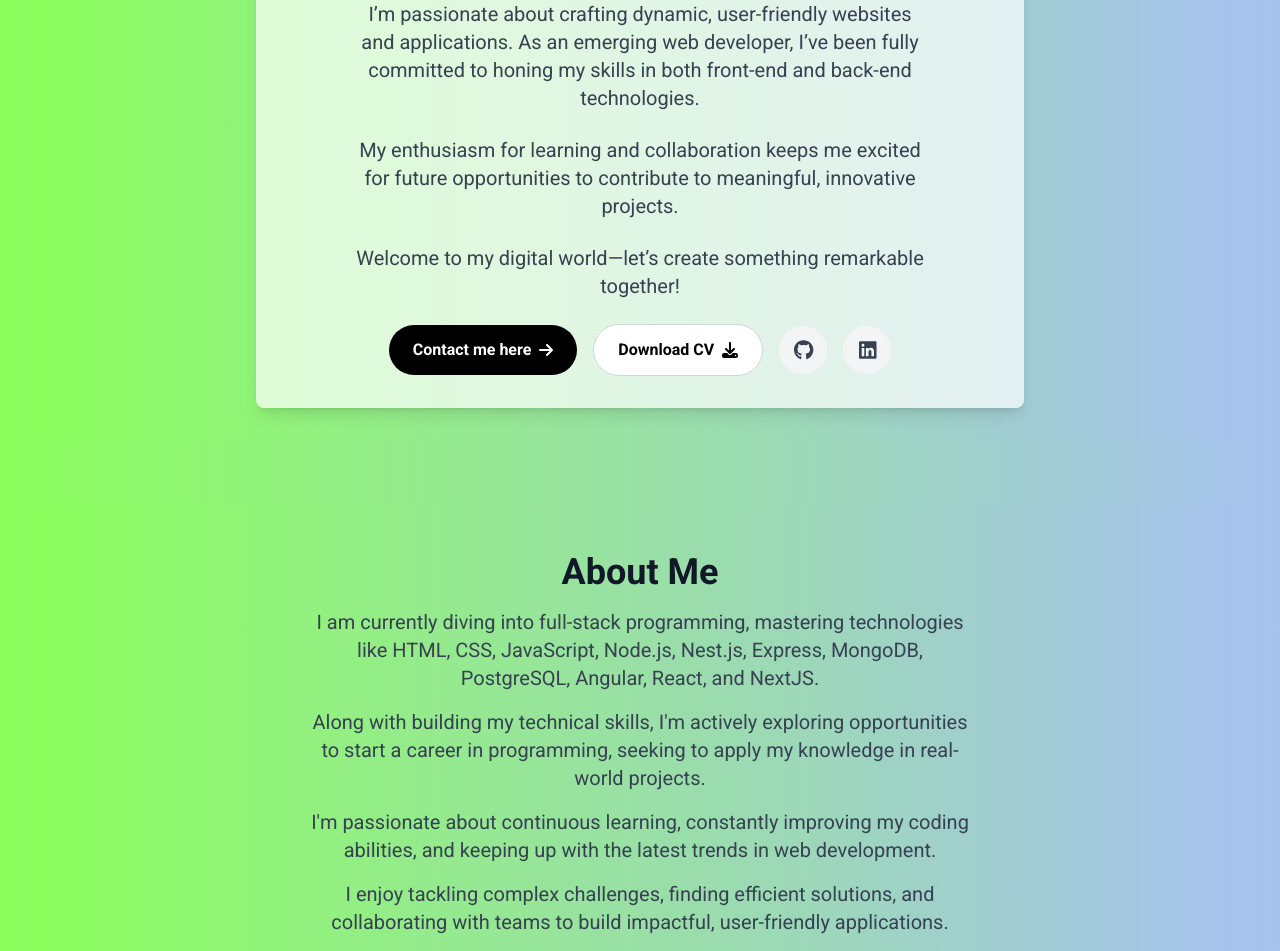
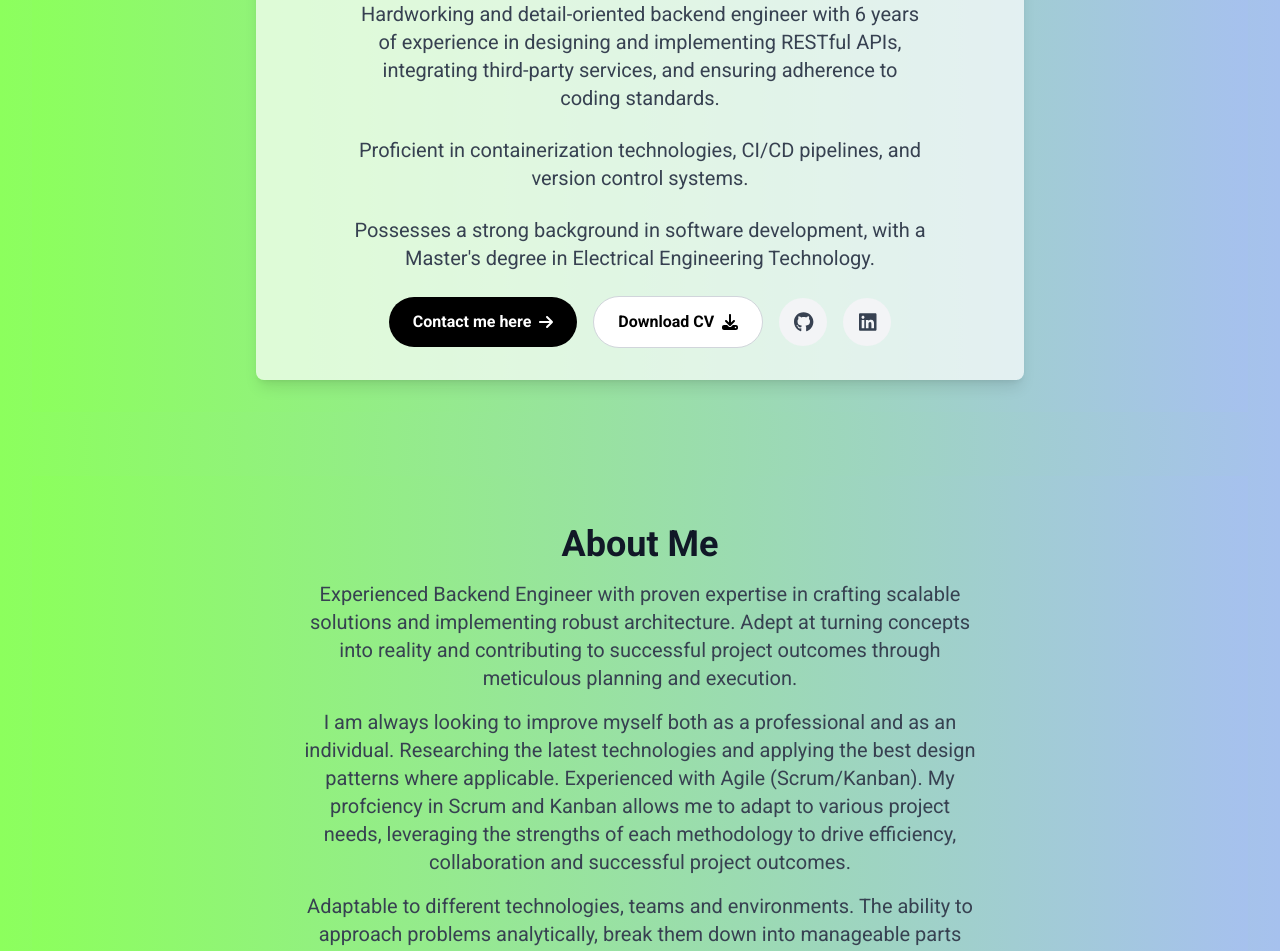
Before and after one commit to trencho/trencho.github.io, a React (Vite) app: page / in a window 1280 px wide. Shown: the part 640-1591 px from the top of the page. Built offline with nearby package versions, Linux system fonts and the light colour scheme.

Commit message:
Updated the about me section

```diff
--- a/src/components/About.tsx
+++ b/src/components/About.tsx
@@ -57,37 +57,28 @@ const About = () => {
         <motion.p
           className={`text-base sm:text-lg lg:text-xl leading-relaxed mb-4 ${darkMode ? "text-white" : "text-gray-700"}`}
           variants={itemVariants}>
-          I am currently diving into full-stack programming, mastering
-          technologies like HTML, CSS, JavaScript, Node.js, Nest.js, Express,
-          MongoDB, PostgreSQL, Angular, React, and NextJS.
+          Experienced Backend Engineer with proven expertise in crafting scalable solutions and implementing robust architecture. Adept at turning concepts into reality and
+          contributing to successful project outcomes through meticulous planning and execution.
         </motion.p>
         <motion.p
           className={`text-base sm:text-lg lg:text-xl leading-relaxed mb-4 ${darkMode ? "text-white" : "text-gray-700"}`}
           variants={itemVariants}>
-          Along with building my technical skills, I'm actively exploring
-          opportunities to start a career in programming, seeking to apply my
-          knowledge in real-world projects.
+          I am always looking to improve myself both as a professional and as an individual. Researching the latest technologies and applying the best design patterns where
+          applicable. Experienced with Agile (Scrum/Kanban). My profciency in Scrum and Kanban allows me to adapt to various project needs, leveraging the strengths of each
+          methodology to drive efficiency, collaboration and successful project outcomes.
         </motion.p>
         <motion.p
           className={`text-base sm:text-lg lg:text-xl leading-relaxed mb-4 ${darkMode ? "text-white" : "text-gray-700"}`}
           variants={itemVariants}>
-          I'm passionate about continuous learning, constantly improving my
-          coding abilities, and keeping up with the latest trends in web
-          development.
+          Adaptable to different technologies, teams and environments. The ability to approach problems analytically, break them down into manageable parts and find effective
+          solutions. Experienced with client interaction (USA, The Netherlands, Switzerland, Germany, Denmark).
         </motion.p>
         <motion.p
           className={`text-base sm:text-lg lg:text-xl leading-relaxed mb-4 ${darkMode ? "text-white" : "text-gray-700"}`}
           variants={itemVariants}>
-          I enjoy tackling complex challenges, finding efficient solutions, and
-          collaborating with teams to build impactful, user-friendly
-          applications.
-        </motion.p>
-        <motion.p
-          className={`text-base sm:text-lg lg:text-xl leading-relaxed mb-4 ${darkMode ? "text-white" : "text-gray-700"}`}
-          variants={itemVariants}>
-          As I advance my skills, I'm excited to contribute to innovative
-          projects, whether in front-end development, back-end infrastructure,
-          or full-stack solutions.
+          Being able to work well within a team. This includes the ability to collaborate with others, contribute ideas, compromise when necessary and work towards common goals.
+          Great communication skills, explaining complex concepts to non-technical stakeholders, but also being a good listener and collaborator within a team environment. Writing
+          clean, efficient code helps ensure the quality and accuracy of the task.
         </motion.p>
       </motion.div>
     </motion.section>
--- a/src/components/Hero.tsx
+++ b/src/components/Hero.tsx
@@ -103,24 +103,19 @@ const Hero = () => {
           <p
             className={`text-base sm:text-lg lg:text-xl leading-relaxed mb-4 ${darkMode ? "text-white" : "text-gray-700"}`}
           >
-            I’m passionate about crafting dynamic, user-friendly websites and
-            applications. As an emerging web developer, I’ve been fully
-            committed to honing my skills in both front-end and back-end
-            technologies.
+            Hardworking and detail-oriented backend engineer with 6 years of experience in designing and implementing RESTful APIs, integrating third-party services,
+            and ensuring adherence to coding standards.
           </p>
           <p
             className={`text-base sm:text-lg lg:text-xl leading-relaxed mb-4 ${darkMode ? "text-white" : "text-gray-700"}`}
           >
-            My enthusiasm for learning and collaboration keeps me excited for
-            future opportunities to contribute to meaningful, innovative
-            projects.
+            Proficient in containerization technologies, CI/CD pipelines, and version control systems.
           </p>
 
           <p
             className={`text-base sm:text-lg lg:text-xl leading-relaxed mb-4 ${darkMode ? "text-white" : "text-gray-700"}`}
           >
-            Welcome to my digital world—let’s create something remarkable
-            together!
+            Possesses a strong background in software development, with a Master's degree in Electrical Engineering Technology.
           </p>
 
           {/* Buttons and Icons */}
```
